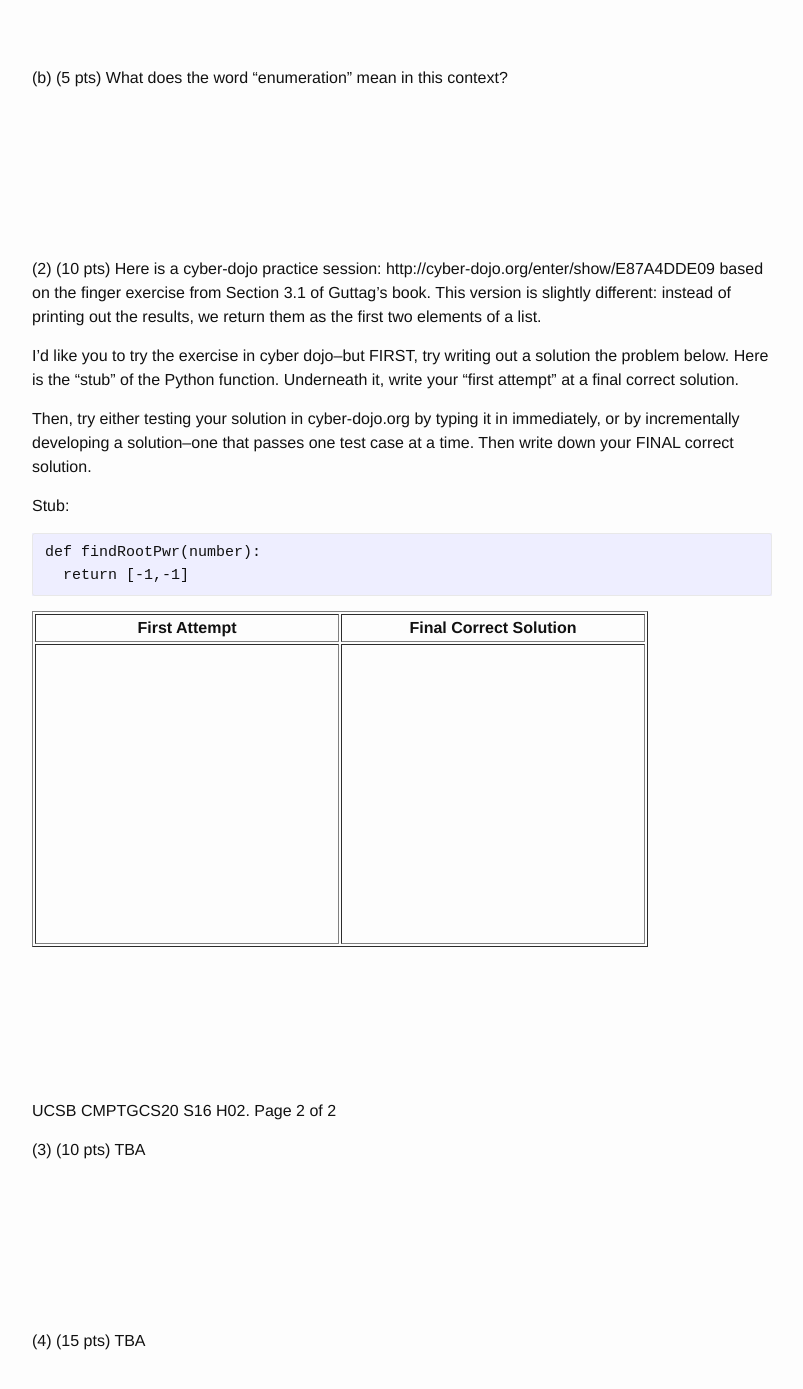
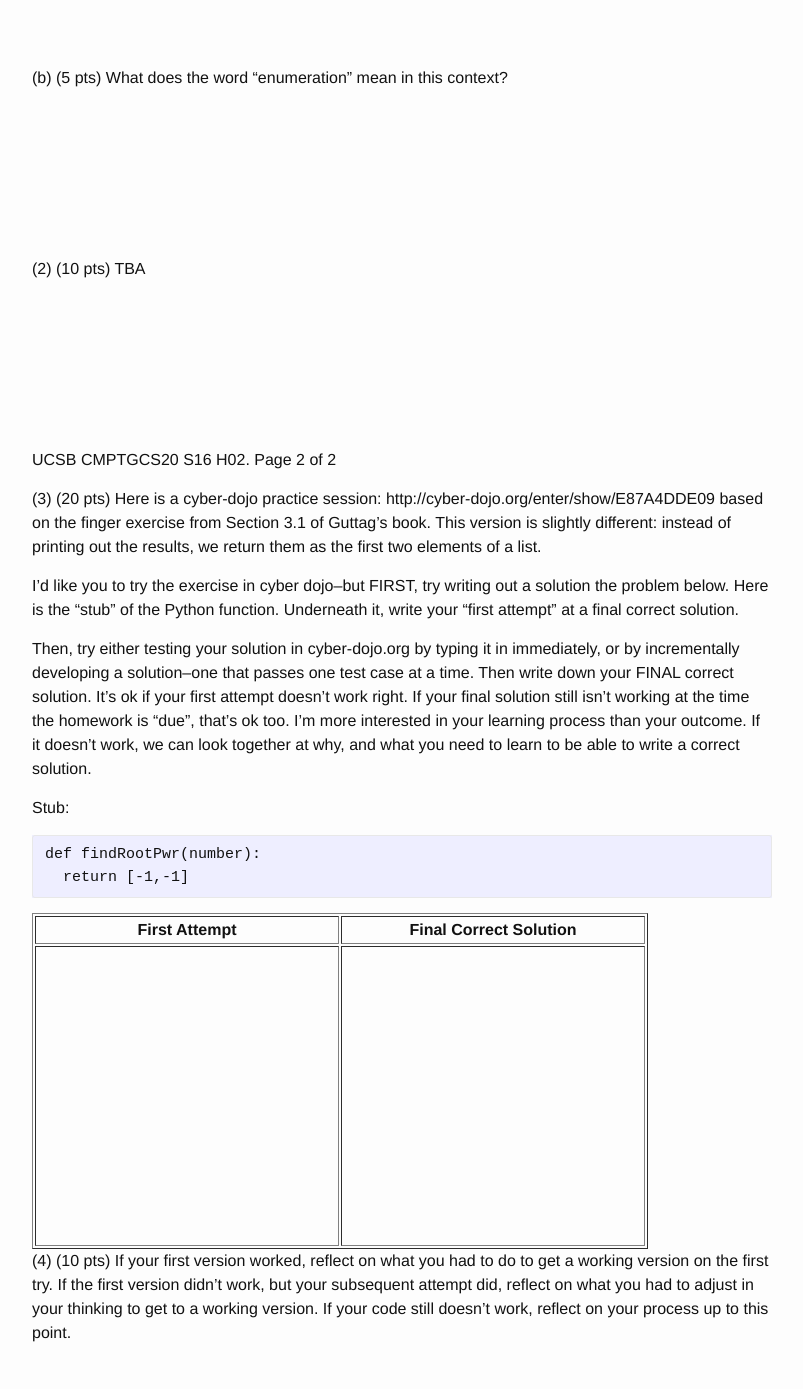
Before and after one commit to UCSB-CMPTGCS20-S16/UCSB-CMPTGCS20-S16.github.io, a Jekyll site: the page built from _posts/2016-04-29-H02.markdown, in a window 1280 px wide and 1400 px high, scrolled down 500 px. Shown: the top 1389 px of the window, without its empty margins (238-1041 px from the left). Built offline with Jekyll 4.4.1, drawn with Linux system fonts in a browser that asks for light colours.

Commit message:
Update 2016-04-29-H02.markdown

```diff
--- a/_posts/2016-04-29-H02.markdown
+++ b/_posts/2016-04-29-H02.markdown
@@ -24,11 +24,19 @@ Please read Chapter 3 in the [Guttag textbook](https://mitpress.mit.edu/books/in
 
 <div style="margin-bottom:8em;">&nbsp;</div>
 
-(2) (10 pts) Here is a cyber-dojo practice session: http://cyber-dojo.org/enter/show/E87A4DDE09 based on the finger exercise from Section 3.1 of Guttag's book.     This version is slightly different: instead of printing out the results, we return them as the first two elements of a list.
+(2) (10 pts) TBA
+
+
+<div style="margin-bottom:8em;page-break-after:always;">&nbsp;</div>
+
+UCSB CMPTGCS20 S16 H02.    Page 2 of 2
+
+
+(3) (20 pts) Here is a cyber-dojo practice session: http://cyber-dojo.org/enter/show/E87A4DDE09 based on the finger exercise from Section 3.1 of Guttag's book.     This version is slightly different: instead of printing out the results, we return them as the first two elements of a list.
 
 I'd like you to try the exercise in cyber dojo--but FIRST, try writing out a solution the problem below.   Here is the "stub" of the Python function.  Underneath it, write your "first attempt" at a final correct solution.
 
-Then, try either testing your solution in cyber-dojo.org by typing it in immediately, or by incrementally developing a solution--one that passes one test case at a time.    Then write down your FINAL correct solution.
+Then, try either testing your solution in cyber-dojo.org by typing it in immediately, or by incrementally developing a solution--one that passes one test case at a time.    Then write down your FINAL correct solution.     It's ok if your first attempt doesn't work right.     If your final solution still isn't working at the time the homework is "due", that's ok too.  I'm more interested in your learning process than your outcome.  If it doesn't work, we can look together at why, and what you need to learn to be able to write a correct solution.
 
 Stub:
 
@@ -48,20 +56,8 @@ def findRootPwr(number):
 </tr>
 </table>
 
-<div style="margin-bottom:8em;page-break-after:always;">&nbsp;</div>
+(4) (10 pts) If your first version worked, reflect on what you had to do to get a working version on the first try.   If the first version didn't work, but your subsequent attempt did, reflect on what you had to adjust in your thinking to get to a working version.  If your code still doesn't work, reflect on your process up to this point.
 
-UCSB CMPTGCS20 S16 H02.    Page 2 of 2
-
-(3) (10 pts) TBA
-
-<div style="margin-bottom:8em;">&nbsp;</div>
-
-(4) (15 pts) TBA
-
-
-<div style="margin-bottom:12em;">&nbsp;</div>
-
-(5) (5 pts) TBA
 
 <div style="margin-bottom:12em;">&nbsp;</div>
 
```
